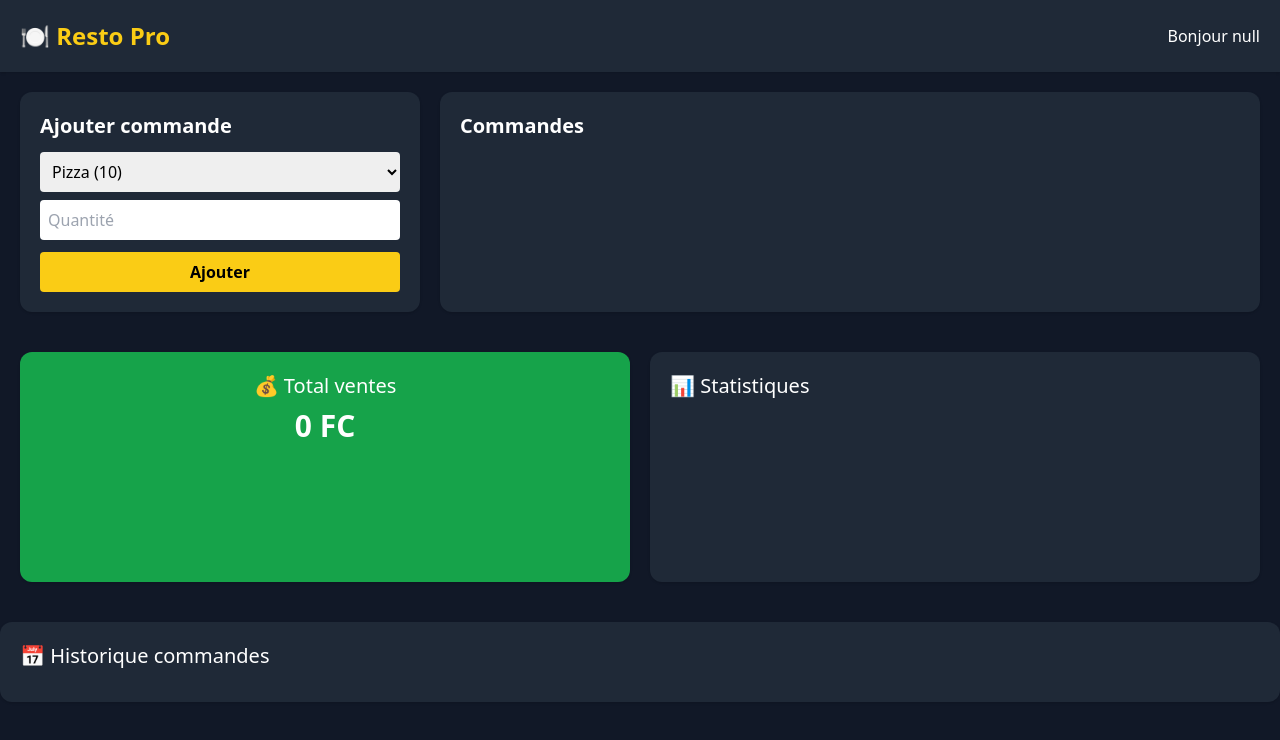
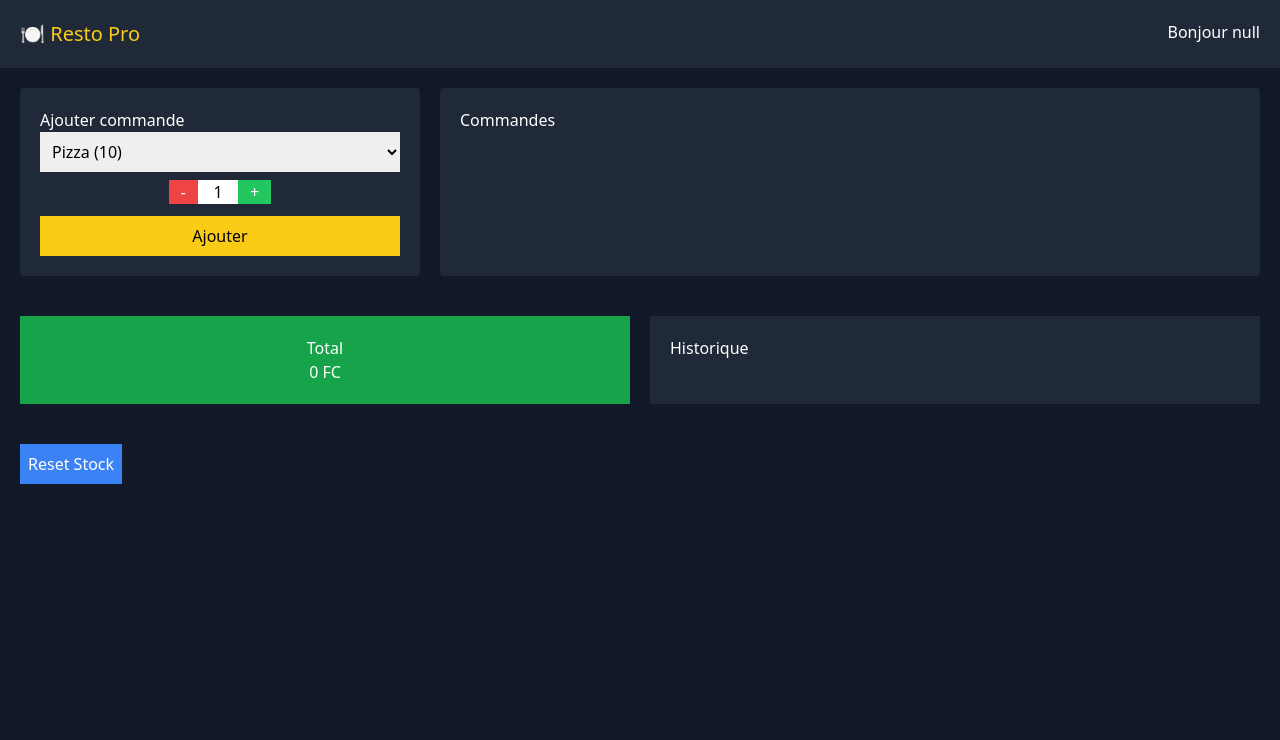
Before and after one commit to benikikwika38-pixel/resto-pro, a plain HTML site: page dashboard.html in a window 1280 px wide. Drawn offline with nearby package versions, Linux system fonts and the light colour scheme.

Commit message:
Refactor dashboard layout and update elements

```diff
--- a/dashboard.html
+++ b/dashboard.html
@@ -6,63 +6,56 @@
   <script src="https://cdn.tailwindcss.com"></script>
 </head>
 
-<body class="bg-gray-900 text-white font-sans">
+<body class="bg-gray-900 text-white">
 
-<!-- HEADER -->
-<div class="flex justify-between items-center p-5 bg-gray-800 shadow">
-  <h1 class="text-2xl font-bold text-yellow-400">🍽 Resto Pro</h1>
+<div class="flex justify-between p-5 bg-gray-800">
+  <h1 class="text-yellow-400 text-xl">🍽 Resto Pro</h1>
   <p id="welcome"></p>
 </div>
 
 <div class="grid md:grid-cols-3 gap-5 p-5">
 
-  <!-- AJOUT COMMANDE -->
-  <div class="bg-gray-800 p-5 rounded-xl shadow">
-    <h2 class="text-xl font-bold mb-3">Ajouter commande</h2>
+<div class="bg-gray-800 p-5 rounded">
+<h2>Ajouter commande</h2>
 
-    <select id="platSelect" class="w-full p-2 mb-2 text-black rounded"></select>
+<select id="platSelect" class="w-full p-2 text-black"></select>
 
-    <input id="quantite" type="number" placeholder="Quantité"
-      class="w-full p-2 mb-3 text-black rounded">
+<div class="flex justify-center mt-2">
+<button onclick="moins()" class="bg-red-500 px-3">-</button>
+<input id="quantite" value="1" class="w-10 text-center text-black">
+<button onclick="plus()" class="bg-green-500 px-3">+</button>
+</div>
 
-    <button onclick="ajouterCommande()"
-      class="w-full bg-yellow-400 text-black p-2 rounded font-bold hover:bg-yellow-300">
+<button onclick="ajouterCommande()" class="bg-yellow-400 w-full mt-3 p-2 text-black">
 Ajouter
 </button>
 </div>
 
-  <!-- LISTE COMMANDES -->
-  <div class="bg-gray-800 p-5 rounded-xl shadow md:col-span-2">
-    <h2 class="text-xl font-bold mb-3">Commandes</h2>
-    <ul id="list" class="space-y-2"></ul>
+<div class="bg-gray-800 p-5 rounded md:col-span-2">
+<h2>Commandes</h2>
+<ul id="list"></ul>
 </div>
 
 </div>
 
 <div class="grid md:grid-cols-2 gap-5 p-5">
 
-  <!-- TOTAL VENTES -->
-  <div class="bg-green-600 p-5 rounded-xl text-center shadow">
-    <h2 class="text-xl">💰 Total ventes</h2>
-    <p id="total" class="text-3xl font-bold mt-2"></p>
+<div class="bg-green-600 p-5 text-center">
+<h2>Total</h2>
+<p id="total"></p>
 </div>
 
-  <!-- GRAPH -->
-  <div class="bg-gray-800 p-5 rounded-xl shadow">
-    <h2 class="text-xl mb-3">📊 Statistiques</h2>
-    <canvas id="chart"></canvas>
+<div class="bg-gray-800 p-5">
+<h2>Historique</h2>
+<div id="calendarList"></div>
 </div>
 
 </div>
 
-<!-- CALENDRIER HISTORIQUE -->
-<div class="bg-gray-800 p-5 rounded-xl shadow mt-5">
-  <h2 class="text-xl mb-3">📅 Historique commandes</h2>
-  <ul id="calendarList" class="space-y-2"></ul>
-</div>
+<button onclick="resetStock()" class="bg-blue-500 m-5 p-2">
+Reset Stock
+</button>
 
-<script src="https://cdn.jsdelivr.net/npm/chart.js"></script>
 <script src="dashboard.js"></script>
-
 </body>
 </html>
```
Lines whose indentation alone changed are shown as unchanged.
